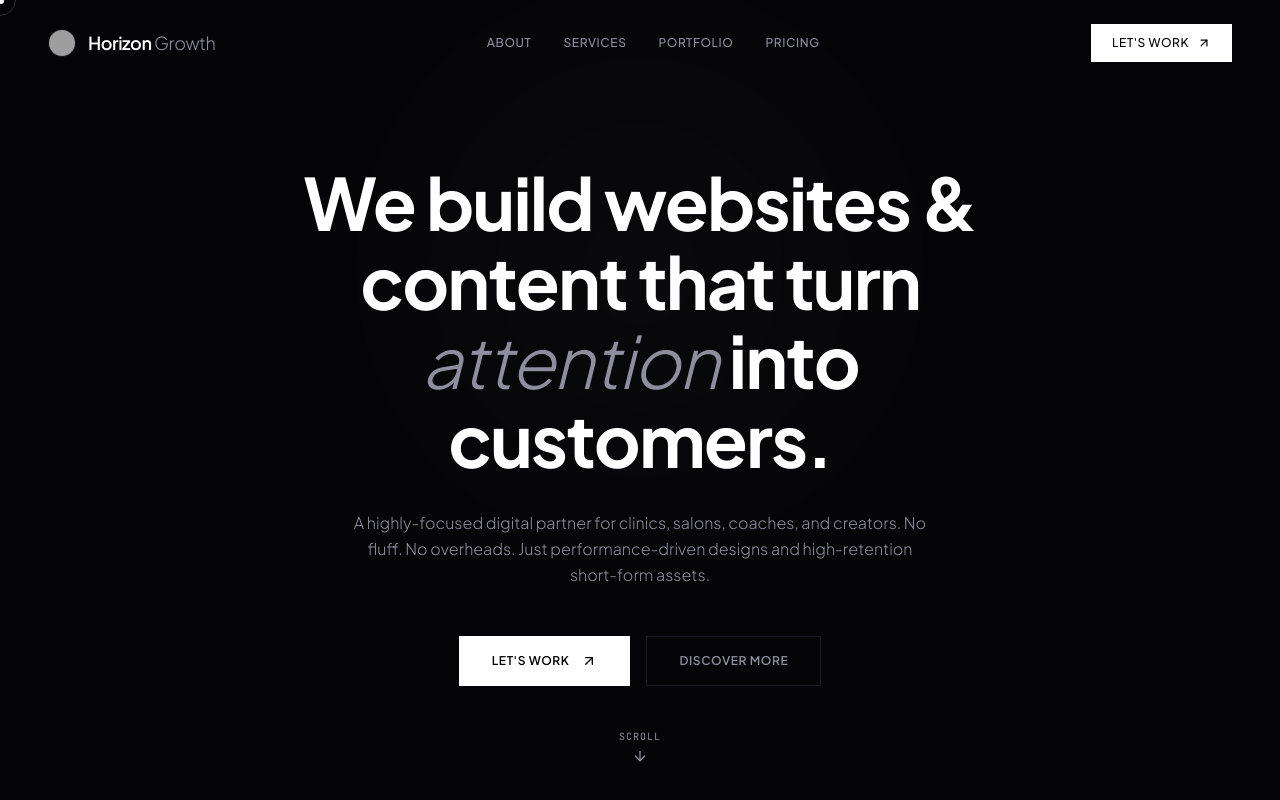
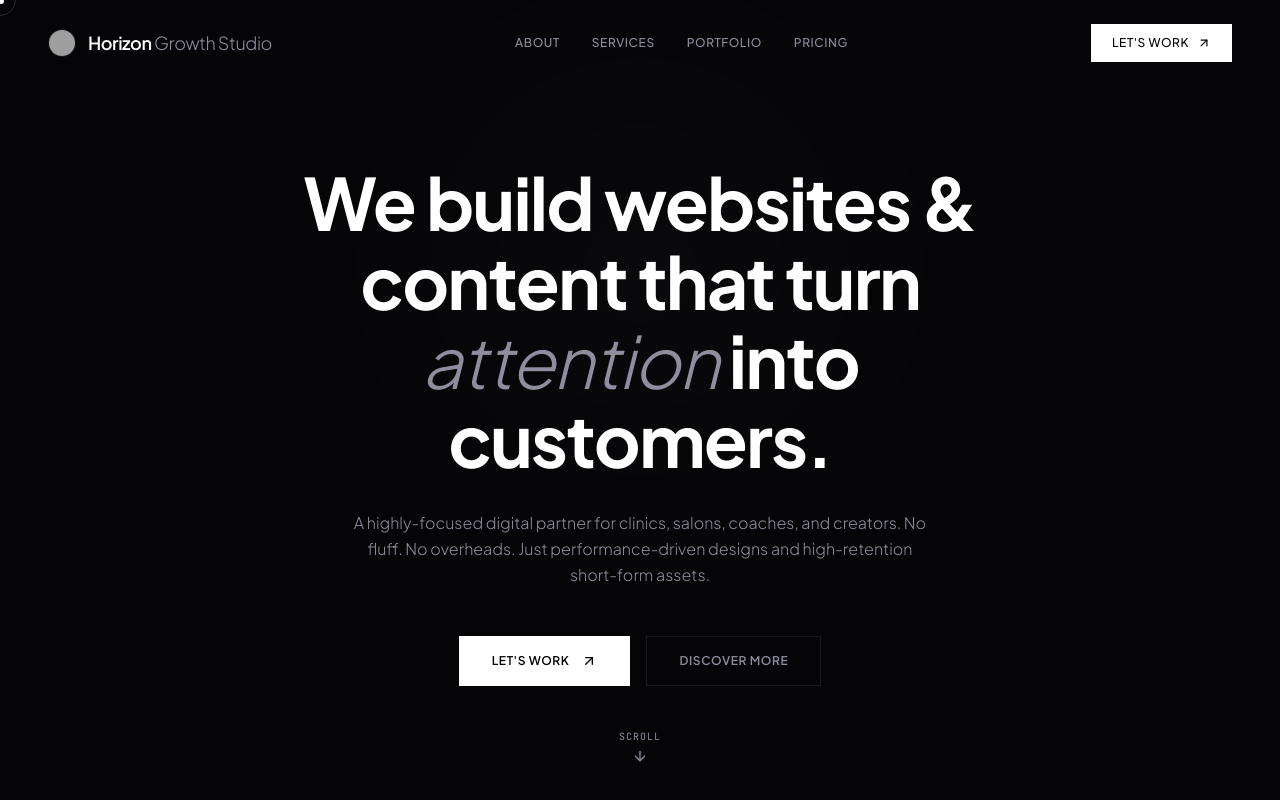
Before and after one commit to abhisheky8002-source/Horizon-Growth-Studio, a React (Vite) app: page / in a window 1280 px wide. Shown: the top 800 px of the page. Built offline with nearby package versions, Linux system fonts and the light colour scheme; grey boxes are pictures that could not be loaded.

Commit message:
Updated header branding

```diff
--- a/src/components/Header.tsx
+++ b/src/components/Header.tsx
@@ -44,7 +44,7 @@ export default function Header() {
             className="w-7 h-7 rounded-full object-cover border border-[#1a1a24] group-hover:border-white/50 transition-all duration-300"
           />
           <span className="font-sans font-semibold tracking-tight text-lg text-white">
-            Horizon<span className="text-[#8E8E9F] font-light"> Growth</span>
+            Horizon<span className="text-[#8E8E9F] font-light"> Growth Studio</span>
           </span>
         </div>
 
```
